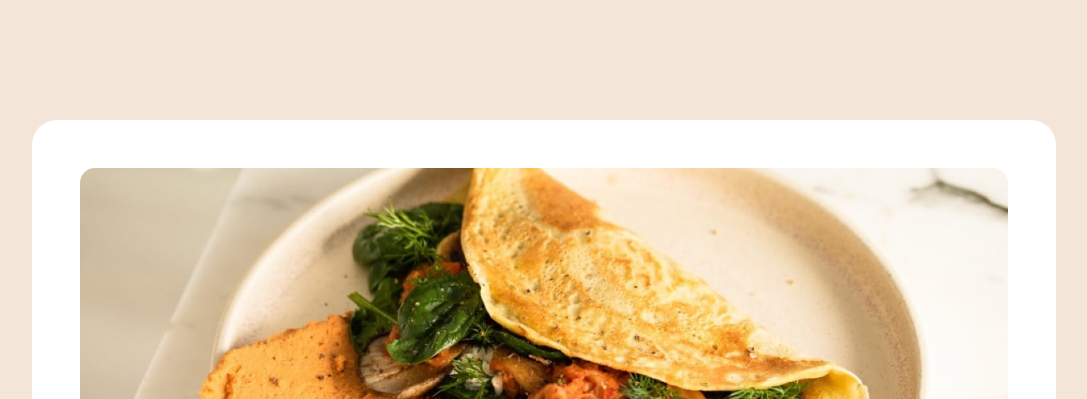
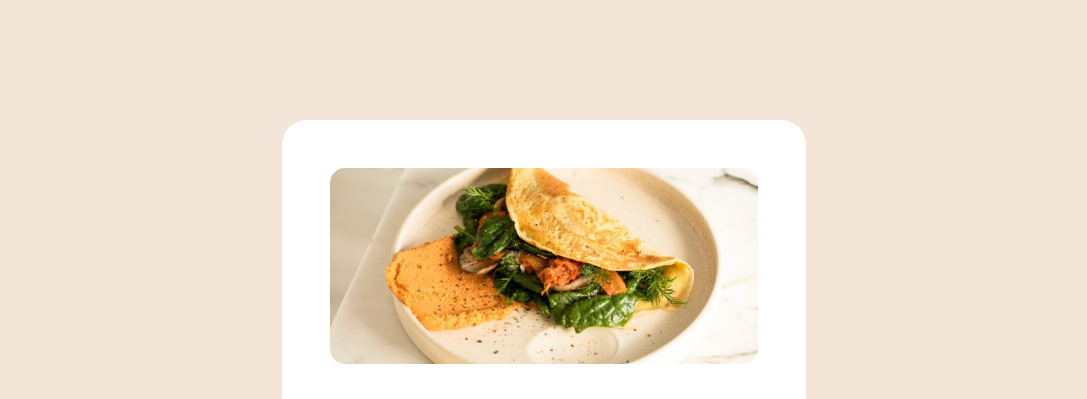
Before and after one commit to PraveenKum11/recipe-page-frontendmentor, a plain HTML site: page index.html in a window 1280 px wide. Shown: the top 399 px of the page, without its empty margins (96-1183 px from the left). Drawn offline with Linux system fonts and the light colour scheme.

Commit message:
Add readme file and screenshots

```diff
--- a/style.css
+++ b/style.css
@@ -155,7 +155,7 @@ hr {
         background-color: var(--clr-neutral-eggshell);
         display: grid;
         place-content: center;
-        padding: 15vh 10vw;
+        padding: 15vh 29.5vw;
     }
 
     .main-container {
```
Also changed, not shown: screenshots/desktop-1440.png (added), screenshots/mobile-376.png (added), 2 other files.
